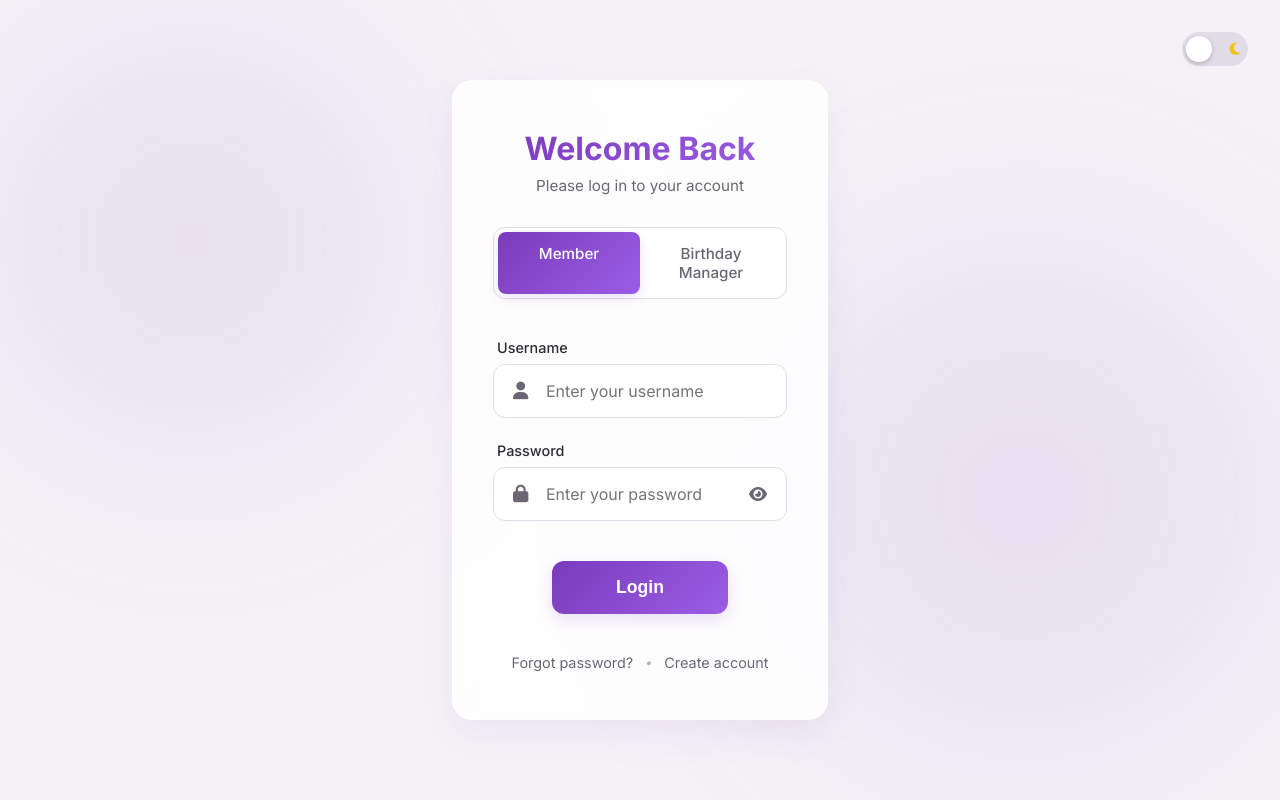
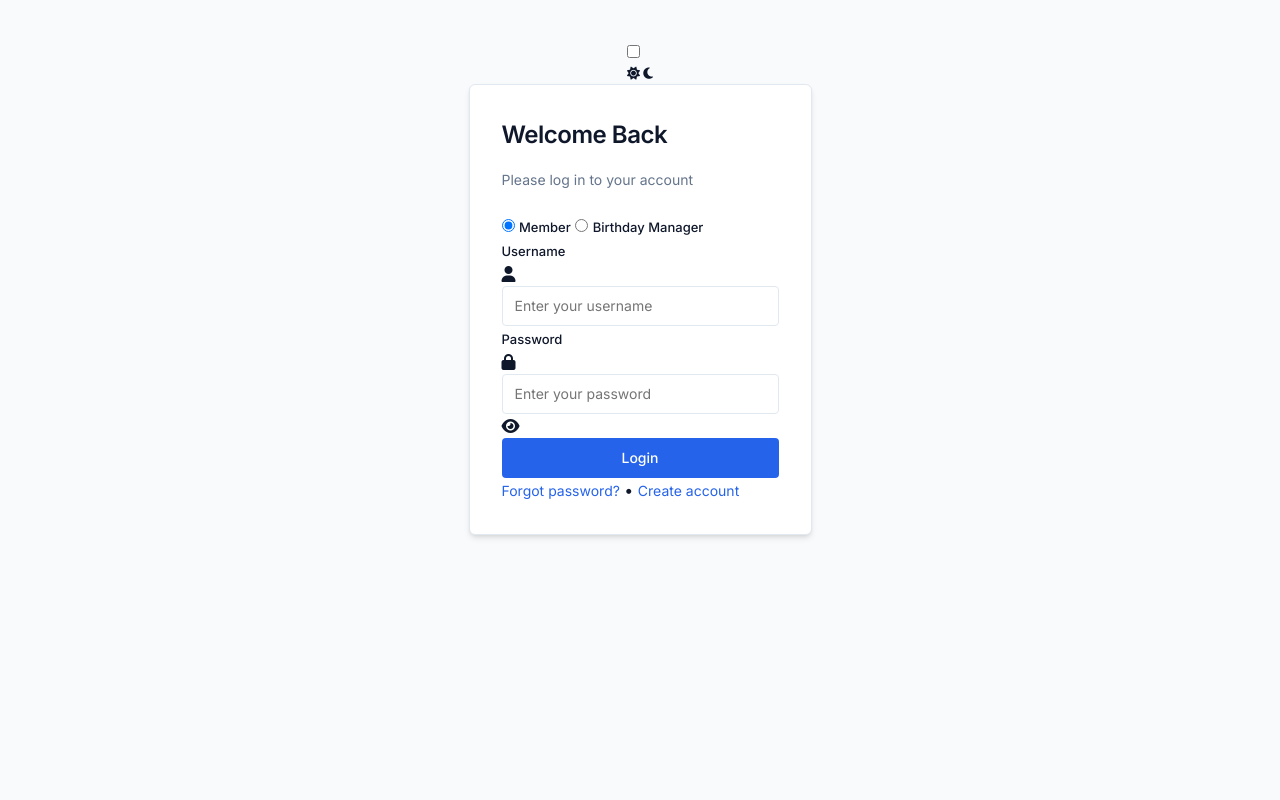
Before and after one commit to MeenaPriyanshi/Mirax-Project, a Flask app: page / in a window 1280 px wide. Run offline with Flask 3, Linux system fonts and the light colour scheme.

Commit message:
UI update: Implement professional SaaS design system

```diff
--- a/static/css/style.css
+++ b/static/css/style.css
@@ -1,152 +1,196 @@
+/* --- PROFESSIONAL ENTERPRISE THEME --- */
+@import url('https://fonts.googleapis.com/css2?family=Inter:wght@400;500;600&display=swap');
+
 :root {
-    --bg-color: #f5f3f7;
-    --panel-bg: rgba(255, 255, 255, 0.85);
-    --text-main: #2d2a32;
-    --text-muted: #6b6673;
-    --primary: #7a3bbb;
-    --primary-hover: #632d99;
-    --input-bg: #ffffff;
-    --input-border: #e2dce8;
-    --input-focus: #9b5de5;
-    --accent: #9b5de5;
-    --shadow: rgba(122, 59, 187, 0.08);
-    --shadow-large: rgba(122, 59, 187, 0.15);
-    --glass-border: rgba(255, 255, 255, 0.5);
-    --toggle-bg: #e2dce8;
-    --role-text-active: #ffffff;
+    /* Backgrounds */
+    --bg-main: #f8fafc;        /* App background */
+    --bg-card: #ffffff;        /* Panel/Card background */
+
+    /* Typography */
+    --text-primary: #0f172a;   /* Main text */
+    --text-muted: #64748b;     /* Subtitles/Labels */
+
+    /* Accents & Borders */
+    --accent-primary: #2563eb; /* Trustworthy Blue */
+    --accent-hover: #1d4ed8;   /* Darker blue for hover */
+    --border-subtle: #e2e8f0;  /* Clean, light borders */
+
+    /* Structural */
+    --radius-sm: 4px;          /* Inputs, small buttons */
+    --radius-md: 6px;          /* Cards, modals */
+    --shadow-sm: 0 1px 2px 0 rgb(0 0 0 / 0.05);
+    --shadow-md: 0 4px 6px -1px rgb(0 0 0 / 0.1), 0 2px 4px -2px rgb(0 0 0 / 0.1);
 }
 
-[data-theme="dark"] {
-    --bg-color: #0d0914;
-    --panel-bg: rgba(22, 16, 33, 0.7);
-    --text-main: #f0ebf5;
-    --text-muted: #a49eb3;
-    --primary: #b070ff;
-    --primary-hover: #c494ff;
-    --input-bg: rgba(35, 25, 54, 0.5);
-    --input-border: #3a2a57;
-    --input-focus: #c494ff;
-    --accent: #f15bb5;
-    --shadow: rgba(0, 0, 0, 0.6);
-    --shadow-large: rgba(176, 112, 255, 0.2);
-    --glass-border: rgba(176, 112, 255, 0.15);
-    --toggle-bg: #3a2a57;
-    --role-text-active: #ffffff;
+/* Base Reset */
+* {
+    box-sizing: border-box;
+    margin: 0;
+    padding: 0;
 }
 
-* {
-    margin: 0;
-    padding: 0;
-    box-sizing: border-box;
+body {
+    font-family: 'Inter', system-ui, -apple-system, sans-serif;
+    background-color: var(--bg-main);
+    color: var(--text-primary);
+    line-height: 1.5;
+    display: flex;
+    flex-direction: column;
+    align-items: center;
+    min-height: 100vh;
+    padding: 40px 20px;
 }
 
-/* Apply transitions ONLY to the main structural elements, not everything */
-body, .sidebar, .card, .login-panel, input, textarea, select, button, table, td, th, .role-label, .input-icon {
-    transition: background-color 0.3s ease, color 0.3s ease, border-color 0.3s ease, box-shadow 0.3s ease;
-}
-body {
-    font-family: 'Inter', sans-serif;
-    background-color: var(--bg-color);
-    color: var(--text-main);
-    min-height: 100vh;
-    overflow-x: hidden;
-    position: relative;
-    transition: color 0.3s ease;
+/* Headers & Typography */
+h1, h2, h3 {
+    font-weight: 600;
+    color: var(--text-primary);
+    margin-bottom: 16px;
+    letter-spacing: -0.02em;
 }
 
-/* Background elements for aesthetic */
-body::before, body::after {
-    content: ''; position: fixed; border-radius: 50%; filter: blur(100px); z-index: -1;
-}
-body::before {
-    top: -10%; left: -10%; width: 50vw; height: 50vw;
-    background: radial-gradient(circle, var(--shadow-large) 0%, transparent 70%);
-}
-body::after {
-    bottom: -10%; right: -10%; width: 60vw; height: 60vw;
-    background: radial-gradient(circle, var(--shadow-large) 0%, transparent 70%);
+p {
+    color: var(--text-muted);
+    font-size: 14px;
+    margin-bottom: 24px;
 }
 
-/* Theme Switch */
-.theme-switch-wrapper { position: absolute; top: 2rem; right: 2rem; display: flex; align-items: center; z-index: 100; }
-.theme-switch { display: inline-block; height: 34px; position: relative; width: 66px; }
-.theme-switch input { display: none; }
-.slider { background-color: var(--toggle-bg); bottom: 0; cursor: pointer; left: 0; position: absolute; right: 0; top: 0; transition: .4s; display: flex; justify-content: space-between; align-items: center; padding: 0 8px; font-size: 14px; }
-.slider .fa-sun { color: #f39c12; }
-.slider .fa-moon { color: #f1c40f; }
-.slider.round { border-radius: 34px; }
-.slider.round:before { background-color: white; bottom: 4px; content: ""; height: 26px; left: 4px; position: absolute; transition: .4s; width: 26px; border-radius: 50%; z-index: 2; box-shadow: 0 2px 5px rgba(0,0,0,0.2); }
-input:checked + .slider { background-color: var(--toggle-bg); }
-input:checked + .slider:before { transform: translateX(32px); background-color: rgba(255, 255, 255, 0.9); }
-
-/* Centered Container (For Login/Register) */
-.center-wrapper { display: flex; justify-content: center; align-items: center; min-height: 100vh; }
-.login-container { width: 100%; max-width: 440px; padding: 2rem; }
-.login-panel {
-    background: var(--panel-bg); backdrop-filter: blur(16px); -webkit-backdrop-filter: blur(16px);
-    border: 1px solid var(--glass-border); border-radius: 20px; padding: 3rem 2.5rem;
-    box-shadow: 0 15px 35px var(--shadow); display: flex; flex-direction: column; gap: 2rem;
-    animation: fadeIn 0.6s cubic-bezier(0.16, 1, 0.3, 1) forwards;
+/* Main Cards / Containers (Replacing Glassmorphism) */
+.container, .login-container, .dashboard-card {
+    background: var(--bg-card);
+    border: 1px solid var(--border-subtle);
+    border-radius: var(--radius-md);
+    box-shadow: var(--shadow-md);
+    padding: 32px;
+    width: 100%;
+    max-width: 480px; /* Slimmer, more focused width */
 }
 
-.login-header { text-align: center; }
-.login-header h2 { font-size: 2rem; font-weight: 700; margin-bottom: 0.5rem; background: linear-gradient(135deg, var(--primary), var(--accent)); -webkit-background-clip: text; -webkit-text-fill-color: transparent; background-clip: text; color: transparent; }
-.login-header p { color: var(--text-muted); font-size: 0.95rem; }
+/* Dashboard specific width */
+.dashboard-container {
+    max-width: 1000px;
+    width: 100%;
+}
 
-/* Role Selector */
-.role-selector { display: flex; position: relative; background: var(--input-bg); border: 1px solid var(--input-border); border-radius: 12px; padding: 0.25rem; margin-bottom: 0.5rem; }
-.role-selector input { display: none; }
-.role-label { flex: 1; text-align: center; padding: 0.75rem 1rem; cursor: pointer; z-index: 2; font-weight: 500; font-size: 0.95rem; color: var(--text-muted); transition: color 0.3s ease; }
-.role-selector input:checked + .role-label { color: var(--role-text-active); }
-.role-selector-bg { position: absolute; top: 0.25rem; bottom: 0.25rem; left: 0.25rem; width: calc(50% - 0.25rem); background: linear-gradient(135deg, var(--primary), var(--accent)); border-radius: 8px; transition: transform 0.4s cubic-bezier(0.68, -0.55, 0.265, 1.55); z-index: 1; box-shadow: 0 4px 12px var(--shadow-large); }
-#role-manager:checked ~ .role-selector-bg { transform: translateX(100%); }
+/* Forms & Inputs */
+.form-group {
+    margin-bottom: 20px;
+    display: flex;
+    flex-direction: column;
+    text-align: left;
+}
 
-/* Inputs */
-.login-form { display: flex; flex-direction: column; gap: 1.5rem; }
-.input-group { display: flex; flex-direction: column; gap: 0.5rem; }
-.input-group label { font-size: 0.9rem; font-weight: 500; color: var(--text-main); margin-left: 0.25rem; }
-.input-wrapper { position: relative; display: flex; align-items: center; }
-.input-icon { position: absolute; left: 1.25rem; color: var(--text-muted); font-size: 1.1rem; transition: color 0.3s ease; }
-.input-wrapper input, .input-wrapper select, .input-wrapper textarea { width: 100%; padding: 1rem 1rem 1rem 3.25rem; border: 1px solid var(--input-border); border-radius: 12px; background: var(--input-bg); color: var(--text-main); font-size: 1rem; font-family: inherit; outline: none; transition: all 0.3s ease; }
-.input-wrapper input:focus, .input-wrapper textarea:focus { border-color: var(--input-focus); box-shadow: 0 0 0 3px var(--shadow-large); }
-.input-wrapper input:focus ~ .input-icon { color: var(--primary); }
-.toggle-password { position: absolute; right: 1.25rem; color: var(--text-muted); cursor: pointer; transition: color 0.2s ease; }
-.toggle-password:hover { color: var(--text-main); }
+label {
+    font-size: 13px;
+    font-weight: 500;
+    color: var(--text-primary);
+    margin-bottom: 6px;
+}
+
+input[type="text"],
+input[type="email"],
+input[type="password"],
+input[type="date"],
+select {
+    height: 40px; /* Sleek, enterprise height */
+    width: 100%;
+    padding: 0 12px;
+    font-size: 14px;
+    font-family: 'Inter', sans-serif;
+    color: var(--text-primary);
+    background-color: var(--bg-card);
+    border: 1px solid var(--border-subtle);
+    border-radius: var(--radius-sm);
+    outline: none;
+    transition: border-color 0.15s ease, box-shadow 0.15s ease;
+}
+
+input:focus,
+select:focus {
+    border-color: var(--accent-primary);
+    box-shadow: 0 0 0 3px rgba(37, 99, 235, 0.1); /* Subtle focus ring */
+}
 
 /* Buttons */
-.center-btn { display: flex; justify-content: center; margin-top: 1rem; }
-.login-btn { width: 60%; padding: 1rem; border: none; border-radius: 12px; background: linear-gradient(135deg, var(--primary), var(--accent)); color: white; font-size: 1.1rem; font-weight: 600; cursor: pointer; outline: none; transition: transform 0.2s ease, box-shadow 0.2s ease; box-shadow: 0 6px 16px var(--shadow-large); }
-.login-btn:hover { transform: translateY(-2px); box-shadow: 0 8px 20px var(--shadow-large); }
+button, .btn {
+    height: 40px;
+    width: 100%;
+    display: inline-flex;
+    align-items: center;
+    justify-content: center;
+    padding: 0 16px;
+    font-size: 14px;
+    font-weight: 500;
+    font-family: 'Inter', sans-serif;
+    color: #ffffff;
+    background-color: var(--accent-primary);
+    border: none;
+    border-radius: var(--radius-sm);
+    cursor: pointer;
+    transition: background-color 0.15s ease;
+    text-decoration: none;
+}
 
-/* Footer Links */
-.login-footer { display: flex; justify-content: center; align-items: center; gap: 0.75rem; margin-top: 0.5rem; }
-.footer-link { color: var(--text-muted); text-decoration: none; font-size: 0.9rem; transition: color 0.2s ease; }
-.footer-link:hover { color: var(--primary); }
-.dot-separator { color: var(--text-muted); font-size: 0.8rem; opacity: 0.5; }
+button:hover, .btn:hover {
+    background-color: var(--accent-hover);
+}
 
-/* ========================================= */
-/* DASHBOARD STYLES (MATCHING PREMIUM THEME) */
-/* ========================================= */
-.dashboard { display: flex; min-height: 100vh; position: relative; z-index: 1; }
-.sidebar { width: 280px; background: var(--panel-bg); backdrop-filter: blur(16px); border-right: 1px solid var(--glass-border); padding: 2rem; display: flex; flex-direction: column; box-shadow: 2px 0 15px var(--shadow); }
-.sidebar h2 { background: linear-gradient(135deg, var(--primary), var(--accent)); -webkit-background-clip: text; -webkit-text-fill-color: transparent; margin-bottom: 0.5rem; font-size: 1.8rem; }
-.sidebar ul { list-style: none; margin-top: 2rem; }
-.sidebar li { padding: 1rem 1.5rem; margin-bottom: 0.5rem; cursor: pointer; border-radius: 12px; font-weight: 500; transition: all 0.3s ease; color: var(--text-muted); }
-.sidebar li:hover { background: var(--shadow-large); color: var(--primary); transform: translateX(5px); }
-.content { flex-grow: 1; padding: 3rem; overflow-y: auto; }
+/* Secondary/Logout Button */
+.btn-secondary {
+    background-color: #ffffff;
+    color: var(--text-primary);
+    border: 1px solid var(--border-subtle);
+}
 
-.card {
-    background: var(--panel-bg); backdrop-filter: blur(16px); border: 1px solid var(--glass-border);
-    border-radius: 20px; padding: 2rem; margin-bottom: 2rem; box-shadow: 0 10px 30px var(--shadow);
+.btn-secondary:hover {
+    background-color: var(--bg-main);
 }
-.card h2, .card h3 { color: var(--text-main); margin-bottom: 1.5rem; }
 
-/* Tables */
-table { width: 100%; border-collapse: separate; border-spacing: 0; border-radius: 12px; overflow: hidden; border: 1px solid var(--input-border); }
-th { background: var(--shadow-large); color: var(--primary); padding: 1rem; text-align: left; font-weight: 600; }
-td { padding: 1rem; border-top: 1px solid var(--input-border); color: var(--text-main); }
-tr { transition: background-color 0.2s; }
-tr:hover td { background: var(--shadow); }
-table button { background: var(--primary); color: white; border: none; padding: 0.5rem 1rem; border-radius: 8px; cursor: pointer; }
+/* Data Tables */
+table {
+    width: 100%;
+    border-collapse: collapse;
+    margin-top: 24px;
+    font-size: 14px;
+}
 
-@keyframes fadeIn { from { opacity: 0; transform: translateY(20px); } to { opacity: 1; transform: translateY(0); } }
+th {
+    text-align: left;
+    padding: 12px 16px;
+    background-color: var(--bg-main);
+    color: var(--text-muted);
+    font-weight: 500;
+    border-bottom: 1px solid var(--border-subtle);
+}
+
+td {
+    padding: 12px 16px;
+    color: var(--text-primary);
+    border-bottom: 1px solid var(--border-subtle);
+}
+
+tr:hover td {
+    background-color: #f8fafc; /* Very light hover effect */
+}
+
+/* Links */
+a {
+    color: var(--accent-primary);
+    text-decoration: none;
+    font-size: 14px;
+}
+
+a:hover {
+    text-decoration: underline;
+}
+
+/* Flash Messages / Alerts */
+.alert {
+    padding: 12px 16px;
+    border-radius: var(--radius-sm);
+    font-size: 14px;
+    margin-bottom: 20px;
+    background-color: #eff6ff; /* Light blue */
+    border: 1px solid #bfdbfe;
+    color: #1e3a8a;
+}
```
